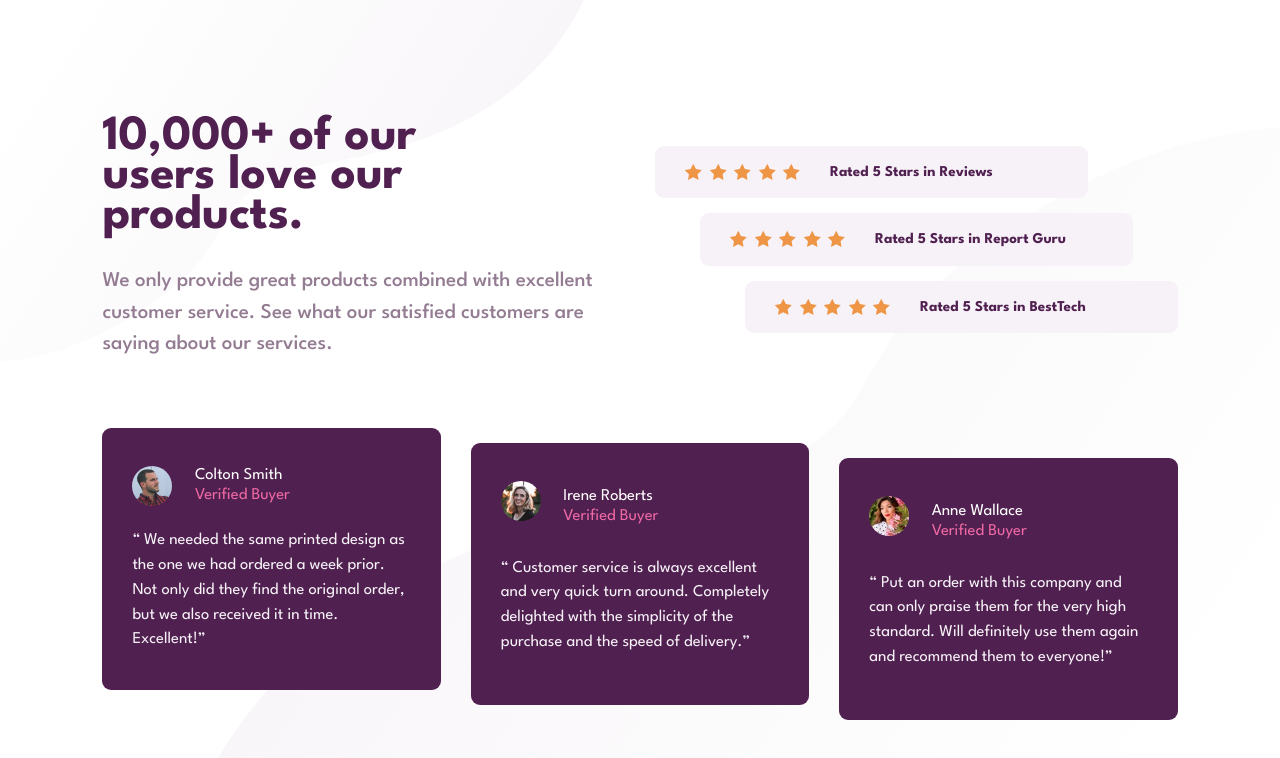
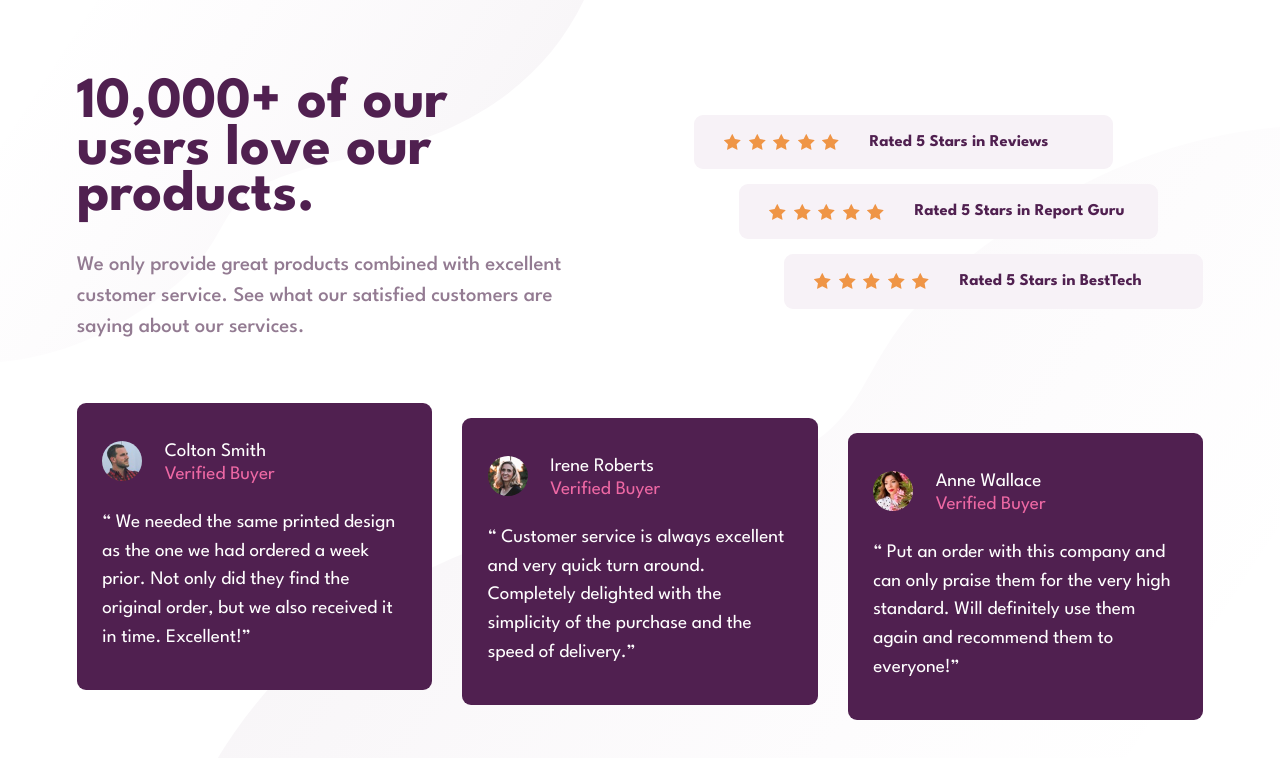
Before and after one commit to frontendmentor-ilyesab/social-proof-section, a plain HTML site: page index.html in a window 1280 px wide. Drawn offline with Linux system fonts and the light colour scheme.

Commit message:
fix html report and adjust layout

```diff
--- a/index.html
+++ b/index.html
@@ -26,6 +26,7 @@
         </p>
       </header>
       <section class="ratings">
+        <h2 class="visually-hidden">Our Ratings</h2>
         <article class="rating">
           <div class="stars">
             <svg width="17" height="16" xmlns="http://www.w3.org/2000/svg"><path d="M16.539 6.097a.297.297 0 00-.24-.202l-5.36-.779L8.542.26a.296.296 0 00-.53 0L5.613 5.117l-5.36.779a.297.297 0 00-.165.505l3.88 3.78-.917 5.34a.297.297 0 00.43.312l4.795-2.52 4.794 2.52a.296.296 0 00.43-.313l-.916-5.338L16.464 6.4c.08-.08.11-.197.075-.304z" fill="#EF9546" fill-rule="nonzero"/></svg>
@@ -56,7 +57,6 @@
           </div>
           <h3>Rated 5 Stars in BestTech</h3>
         </article>
-        <h2 class="visually-hidden">Our Ratings</h2>
       </section>
       <section class="testimonials">
         <h2 class="visually-hidden">Our Testimonials</h2>
--- a/styles.css
+++ b/styles.css
@@ -63,6 +63,7 @@ h6 {
     position: absolute;
     white-space: nowrap;
     width: 1px;
+    background-color: red;
 }
 
 /* Global Styles */
@@ -84,7 +85,7 @@ body {
     background-image: url("./images/bg-pattern-top-mobile.svg"), url("./images/bg-pattern-bottom-mobile.svg");
     background-repeat: no-repeat;
     background-position: top, bottom;
-    margin: 20vw 8vw;
+    margin: 22vw 6vw;
 }
 
 main {
@@ -102,7 +103,7 @@ main {
 }
 
 h1 {
-    font-size: clamp(2.5rem, 2rem + 1.5vw , 4rem);
+    font-size: clamp(2rem, 2rem + 2.2vw , 4.2rem);
     font-weight: 700;
     color: var(--dark-magenta);
     line-height: 0.8;
@@ -110,7 +111,7 @@ h1 {
 
 .description {
     color: var(--dark-gray-magenta);
-    font-size: clamp(1.1rem, 1rem + 0.5vw , 1.4rem);
+    font-size: clamp(1.1rem, 1rem + 0.45vw , 1.4rem);
 }
 
 
@@ -129,7 +130,7 @@ h1 {
     display: grid;
     gap: 0.8rem;
     place-items: center;
-    padding: 1rem 2rem;
+    padding: 1rem 0 1rem 2rem;
 }
 
 .stars {
@@ -138,7 +139,7 @@ h1 {
 }
 
 h3 {
-    font-size: 1rem;
+    font-size: 1.1rem;
 }
 
 
@@ -147,14 +148,15 @@ h3 {
     display: grid;
     gap: 1rem;
     grid-area: testimonials;
-    font-size: 1.1rem;
+    font-size: clamp(1.1rem, 1rem + 0.32vw , 1.28rem);
 }
 
 .testimonial {
     background-color: var(--dark-magenta);
-    padding: 2.5rem 2rem;
+    padding: 2.5rem 1.7rem;
     text-align: left;
     color: var(--white);
+    font-weight: 400;
     display: grid;
     gap: 1.5rem;
     border-radius: var(--radius);
@@ -192,35 +194,27 @@ h3 {
     display: grid;
     place-content: center start;
     line-height: 1.2;
-    font-weight: 400;
 }
 
 .role {
     color: var(--soft-pink);
 }
 
-blockquote {
-    font-weight: 400;
-    color: var(--light-gray-magenta);
-}
-
-
-@media (min-width: 992px) {
+@media (min-width: 1200px) {
     body {
         background-image: url("./images/bg-pattern-top-desktop.svg"), url("./images/bg-pattern-bottom-desktop.svg");
         background-position: top left, bottom right;
         margin-block: 0;
     }
     main {
-        grid-template-columns: 1fr 1fr;
-        gap: 2rem;
+        grid-template-columns: 1fr 8.5vw 1fr;
+        row-gap: 4rem;
         grid-template-areas:
-            "site-header ratings"
-            "testimonials testimonials";
+            "site-header . ratings"
+            "testimonials testimonials testimonials";
     }
     .site-header {
         text-align: left;
-        padding: 2.5rem 0;
     }
     .ratings {
         grid-template-columns: 2rem 2rem 1fr 2rem 2rem;
@@ -232,13 +226,13 @@ blockquote {
         justify-content: start;
         gap: 2rem;
     }
-    .rating:nth-child(1) {
+    .rating:nth-child(2) {
         grid-column: 1 / 4;
     }
-    .rating:nth-child(2) {
+    .rating:nth-child(3) {
         grid-column: 2 / 5;
     }
-    .rating:nth-child(3) {
+    .rating:nth-child(4) {
         grid-column: 3 / 6;
     }
     .testimonials {
@@ -256,9 +250,3 @@ blockquote {
         grid-row: 3 / 6;
     }
 }
-
-@media (min-width: 1400px) {
-    h3 {
-        font-size: 1.2rem;
-    }
-}
```
